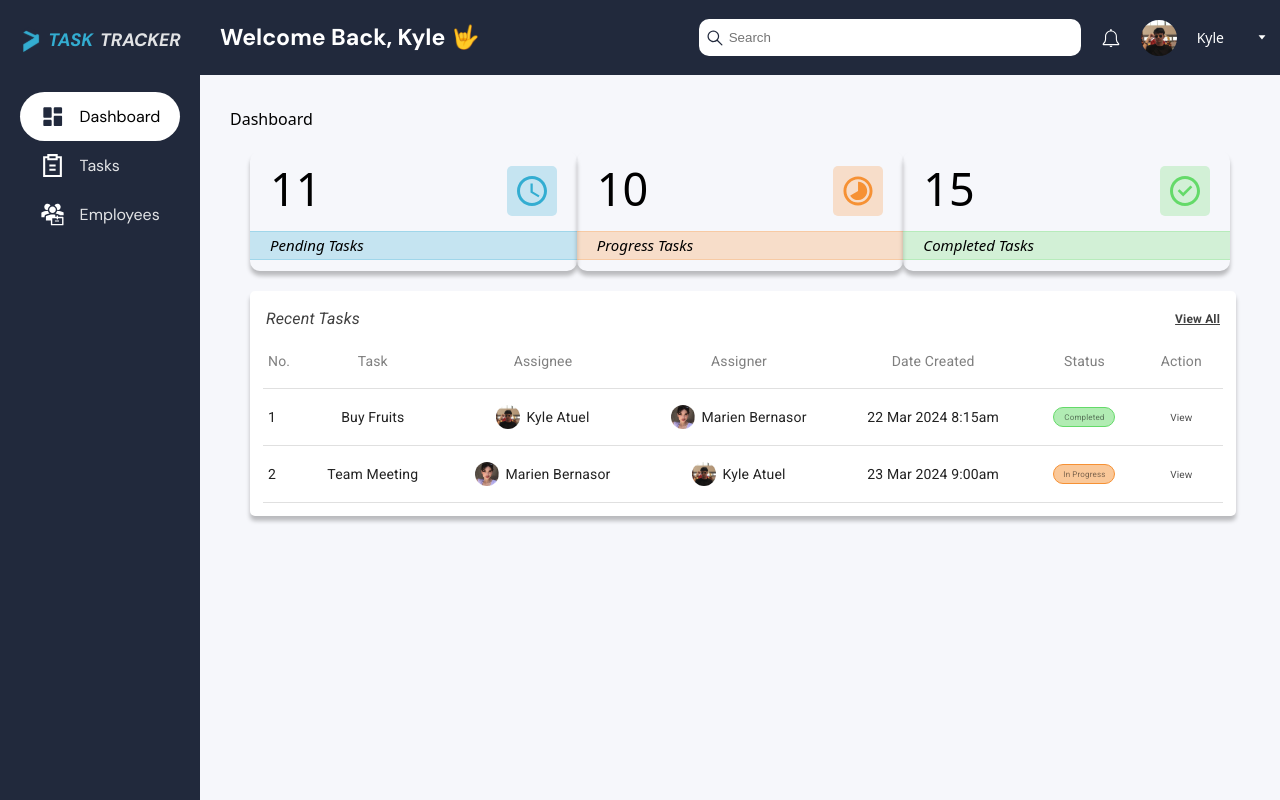
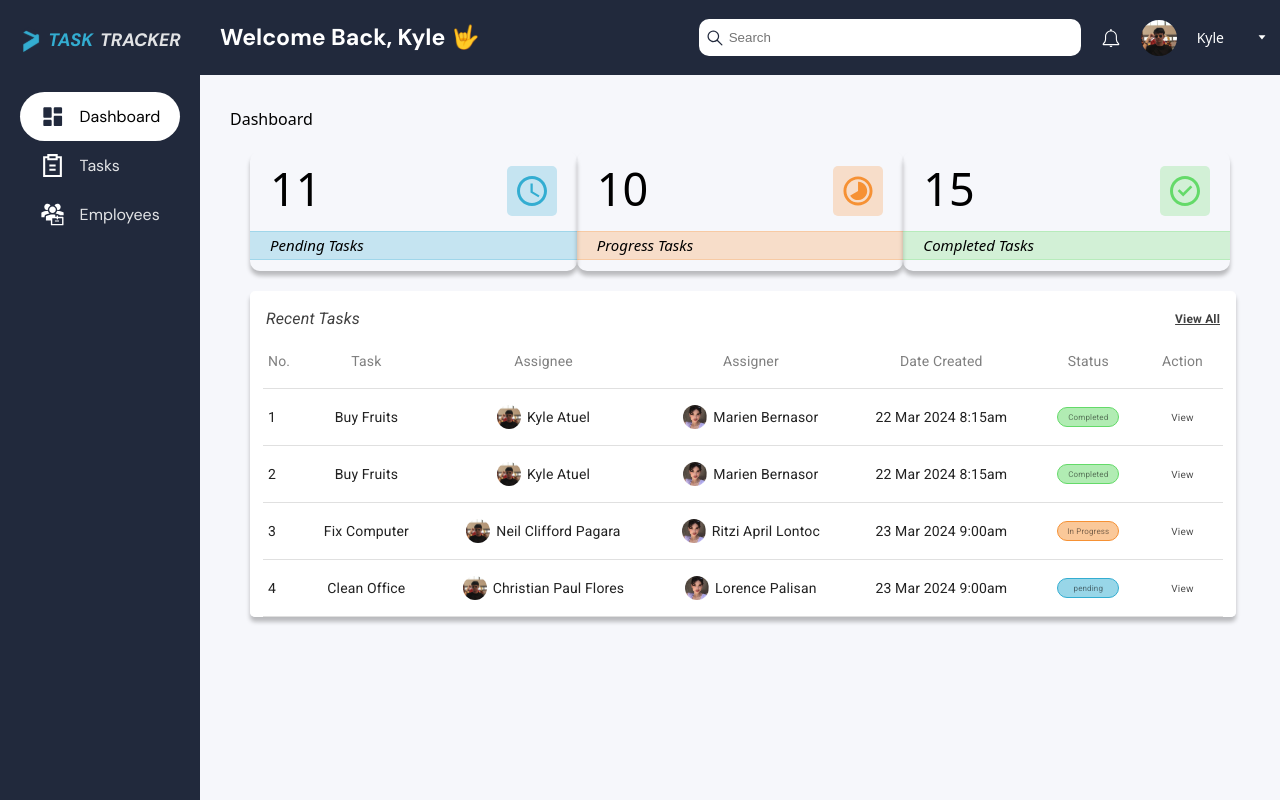
Before and after one commit to Renreal/task-manager, a React (Vite) app: page / in a window 1280 px wide. Built offline with nearby package versions, Linux system fonts and the light colour scheme.

Commit message:
optimize component

```diff
--- a/src/components/RecentTasksTable.jsx
+++ b/src/components/RecentTasksTable.jsx
@@ -6,21 +6,37 @@ import marien from "../assets/images/marien.jpg";
 const sampleTasks = [
     {
       title: "Buy Fruits",
-      assigner: "Kyle Atuel",
-      assignerImage: kyle,
-      assignee: "Marien Bernasor",
-      assigneeImage: marien,
+      assigner: "Marien Bernasor",
+      assignerImage: marien,
+      assignee: "Kyle Atuel",
+      assigneeImage: kyle,
+      date: "22 Mar 2024 8:15am",
+      status: "Completed",
+    }, {
+      title: "Buy Fruits",
+      assigner: "Marien Bernasor",
+      assignerImage: marien,
+      assignee: "Kyle Atuel",
+      assigneeImage: kyle,
       date: "22 Mar 2024 8:15am",
       status: "Completed",
     },
     {
-      title: "Team Meeting",
-      assigner: "Marien Bernasor",
+      title: "Fix Computer",
+      assignee: "Neil Clifford Pagara",
+      assigneeImage: kyle,
+      assigner: "Ritzi April Lontoc",
       assignerImage: marien,
-      assignee: "Kyle Atuel",
-      assigneeImage: kyle,
       date: "23 Mar 2024 9:00am",
       status: "In Progress",
+    },{
+      title: "Clean Office",
+      assignee: "Christian Paul Flores",
+      assigneeImage: kyle,
+      assigner: "Lorence Palisan",
+      assignerImage: marien,
+      date: "23 Mar 2024 9:00am",
+      status: "pending",
     },
   ];
 
--- a/src/components/templates/ RecentTasks.jsx
+++ b/src/components/templates/ RecentTasks.jsx
@@ -72,13 +72,13 @@ export default function RecentTasks({ tableTitle, tasks = [], onViewClick }) {
                 <TableCell align="center">{task.title}</TableCell>
 
                 <TableCell align="center" className="Assignee">
-                  <img src={task.assignerImage} alt={task.assigner} />
-                  <span>{task.assigner}</span>
+                  <img src={task.assigneeImage} alt={task.assignee} />
+                  <span>{task.assignee}</span>
                 </TableCell>
 
                 <TableCell align="center">
-                  <img src={task.assigneeImage} alt={task.assignee} />
-                  <span>{task.assignee}</span>
+                  <img src={task.assignerImage} alt={task.assigner} />
+                  <span>{task.assigner}</span>
                 </TableCell>
 
                 <TableCell align="center">{task.date}</TableCell>
```
